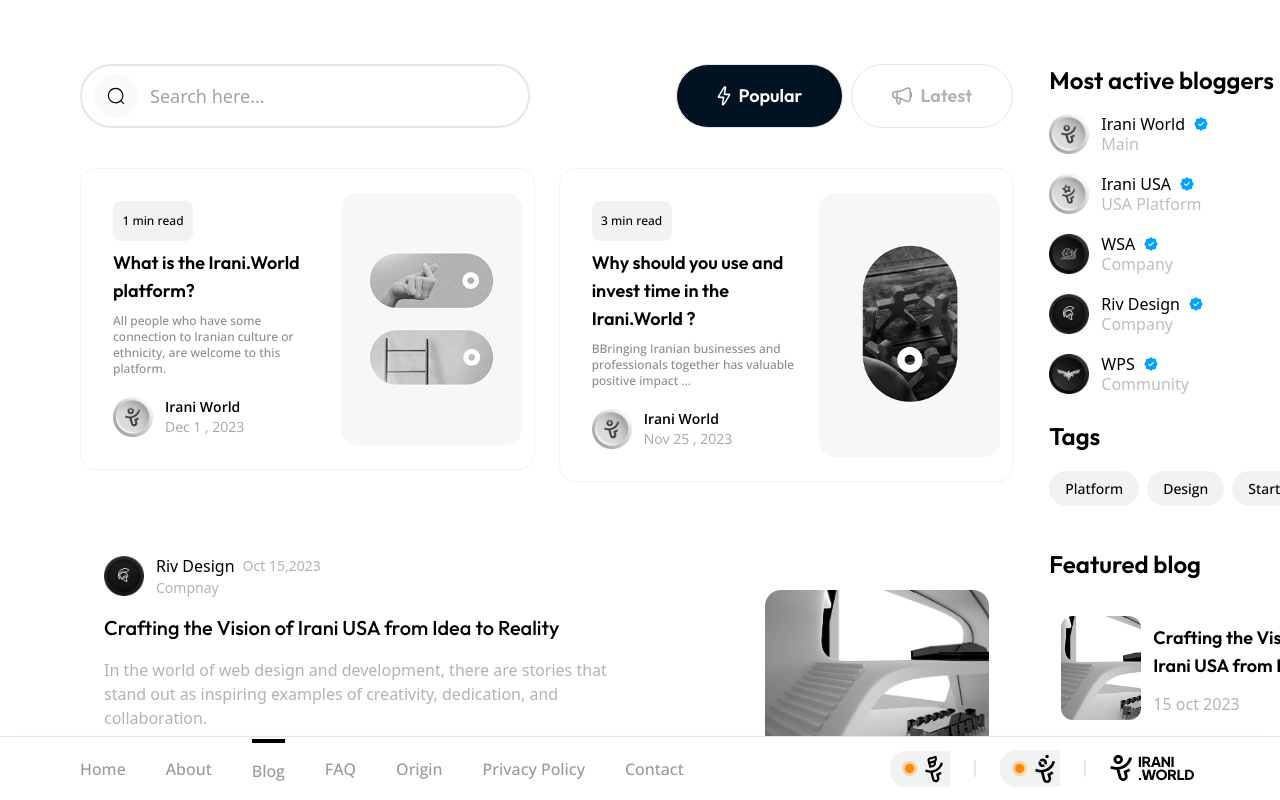
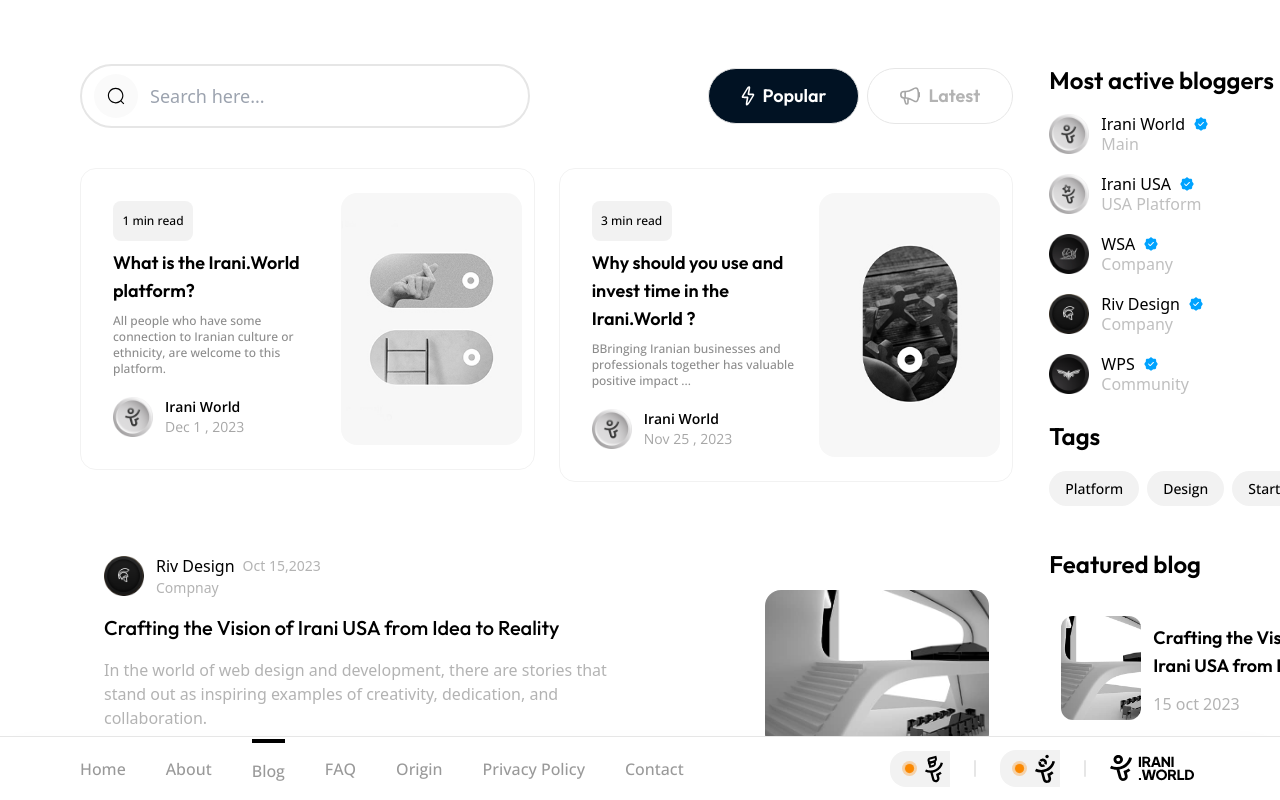
Before and after one commit to MiladDevarts/irani-world, a Next.js app: page /blog in a window 1280 px wide. Built offline with nearby package versions, Linux system fonts and the light colour scheme.

Commit message:
resize buttons

```diff
--- a/app/about/page.tsx
+++ b/app/about/page.tsx
@@ -121,7 +121,7 @@ const page = () => {
                     Soon!
                   </span>
                 </span>
-                <span className="group flex relative">
+                <span className="group flex relative ">
                   <svg
                     width="134"
                     height="47"
--- a/app/blog/page.tsx
+++ b/app/blog/page.tsx
@@ -44,7 +44,7 @@ const page = () => {
             </div>
             <div className="flex gap-x-2 items-center">
               <Link
-                className="gap-x-2 flex justify-center items-center bg-blue text-white text-lg font-semibold font-outfit rounded-full border border-white-shade-4 px-10 h-16"
+                className="gap-x-2 flex justify-center items-center bg-blue text-white text-lg font-semibold font-outfit rounded-full border border-white-shade-4 px-8 h-14"
                 href={"/"}
               >
                 <svg
@@ -62,7 +62,7 @@ const page = () => {
                 Popular
               </Link>
               <Link
-                className="hover:bg-black gap-x-2 hover:text-white transition-all duration-300 flex justify-center items-center text-white-shade-8 text-lg font-semibold font-outfit rounded-full border border-white-shade-4 px-10 h-16"
+                className="hover:bg-black gap-x-2 hover:text-white transition-all duration-300 flex justify-center items-center text-white-shade-8 text-lg font-semibold font-outfit rounded-full border border-white-shade-4 px-8 h-14"
                 href={"/"}
               >
                 <svg
```
